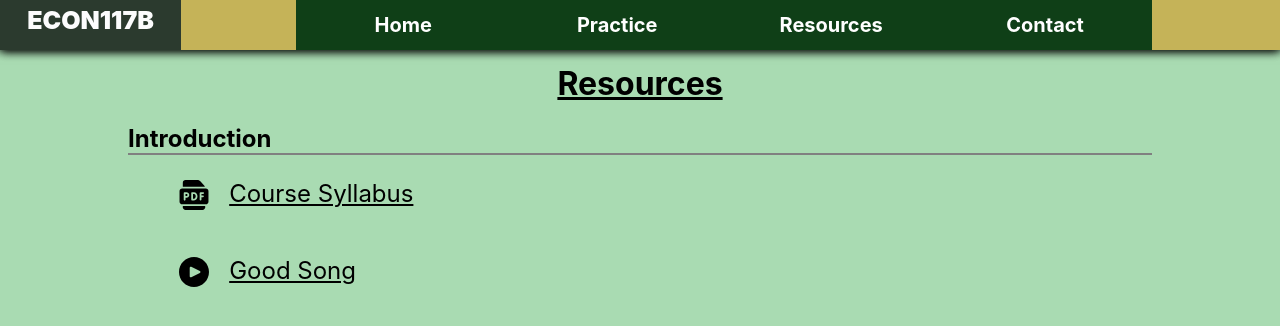
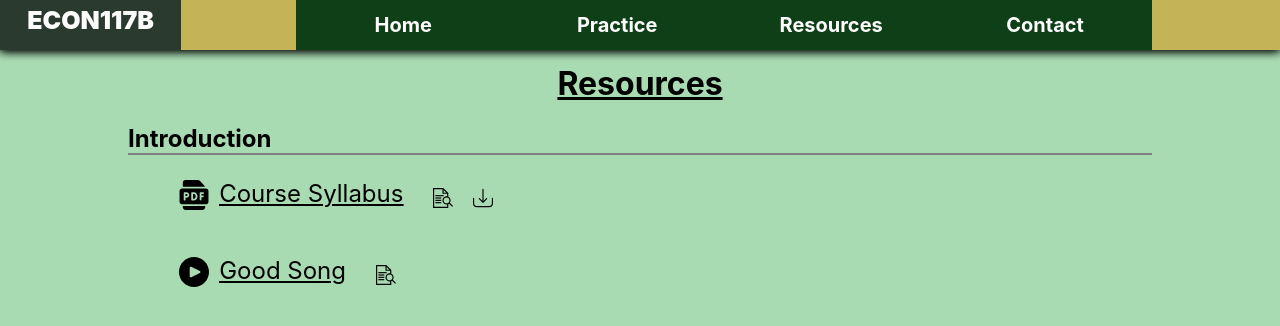
Before and after one commit to nasdda/Econ-117B, a React (Create React App) app: page /resources in a window 1280 px wide. Shown: the top 326 px of the page. Built offline with nearby package versions, Linux system fonts and the light colour scheme.

Commit message:
enhanced resource page

```diff
--- a/src/App.css
+++ b/src/App.css
@@ -4,6 +4,10 @@ body {
 
 p {
     font-size: 24px;
+}
+
+a {
+    color: inherit
 }
 
 .App-header {}
@@ -40,6 +44,10 @@ p {
     left: 105%;
 }
 
+.tooltip:hover {
+    cursor: pointer;
+}
+
 .tooltip:hover .tooltiptext {
     visibility: visible;
 }
--- a/src/components/Resources/Resouce Item/resource_item.css
+++ b/src/components/Resources/Resouce Item/resource_item.css
@@ -1,21 +1,38 @@
 .Resource-item {
     display: flex;
     flex-direction: row;
-    text-decoration: underline;
     width: fit-content
 }
 
-.Resource-item:hover {
+.File-name{
+    text-decoration: underline;
+}
+
+.File-name:hover {
     cursor: pointer;
-    color: aliceblue
+    color: aliceblue;
 }
 
 .Icon {
     margin-top: 25px;
-    margin-right: 20px;
+    margin-right: 10px;
 }
 
 .Icon svg {
     width: 30px;
     height: 30px
 }
+
+
+.Option-icon {
+    display: flex;
+    justify-content: space-between;
+    width: 60px;
+    margin-left: 30px;
+    margin-top: 33px
+}
+
+.Option-icon svg {
+    width: 20px;
+    height: 20px;
+}
--- a/src/components/Resources/Resouce Item/resource_items.js
+++ b/src/components/Resources/Resouce Item/resource_items.js
@@ -1,31 +1,38 @@
 import React, { useState } from 'react'
 import Modal from '../Modal/modal'
+import { ReactComponent as Preview } from '../../../assets/preview.svg'
+import { ReactComponent as Download } from '../../../assets/download.svg'
 import './resource_item.css'
 import '../../../App.css'
 
 function ResourceItem(props) {
     const [toggleState, setToggle] = useState(false)
 
-    const onClickHandler = event => {
-        setToggle(true)
-    }
-
-    const closeModalHandler = event => {
-        setToggle(false)
-    }
-
     return (
         <React.Fragment>
-            <div className="Resource-item" onClick={onClickHandler}>
+            <div className="Resource-item" >
                 <div className="Icon">
                     {props.icon}
                 </div>
-                <div className="tooltip">
-                    <p className="File-name">{props.name}</p>
-                    <span className="tooltiptext">Preview</span>
+                <p className="File-name"><a href={props.src} rel="noopener noreferrer" target="_blank">{props.name}</a></p>
+                <div className="Option-icon">
+                    <div className="tooltip">
+                        <Preview onClick={() => setToggle(true)} />
+                        <span className="tooltiptext">Preview</span>
+                    </div>
+
+                    {props.downloadable &&
+                        <div className="tooltip">
+                            <a href={props.src} download={props.name}>
+                                <Download />
+                            </a>
+                            <span className="tooltiptext">Download</span>
+                        </div>}
+
+
                 </div>
             </div>
-            <Modal show={toggleState} src={props.src} onClick={closeModalHandler} />
+            <Modal show={toggleState} src={props.src} onClick={() => setToggle(false)} />
         </React.Fragment>
 
     )
--- a/src/components/Resources/Resource Section/resource_section.js
+++ b/src/components/Resources/Resource Section/resource_section.js
@@ -7,6 +7,7 @@ const resourceSection = (props) => {
     const renderedItems = props.contents.map(item => (
         <ResourceItem fileName="Course Syllabus"
             key={item.name}
+            downloadable={item.downloadable}
             icon={item.icon}
             name={item.name}
             src={item.source}
--- a/src/components/Resources/resources.js
+++ b/src/components/Resources/resources.js
@@ -23,11 +23,13 @@ const resources = (props) => {
             sectionName: "Introduction",
             contents: [
                 {
+                    downloadable: true,
                     icon: <PdfIcon />,
                     name: "Course Syllabus",
                     source: CourseSyllabus
                 },
                 {
+                    downloadable: false,
                     icon: <VideoIcon />,
                     name: "Good Song",
                     source: "https://www.youtube.com/embed/lFNWUL9fqG8?list=LLXVwRHW9UOTmw20RfXGzVTg"
```
Also changed, not shown: src/assets/download.svg (added), src/assets/preview.svg (added).
